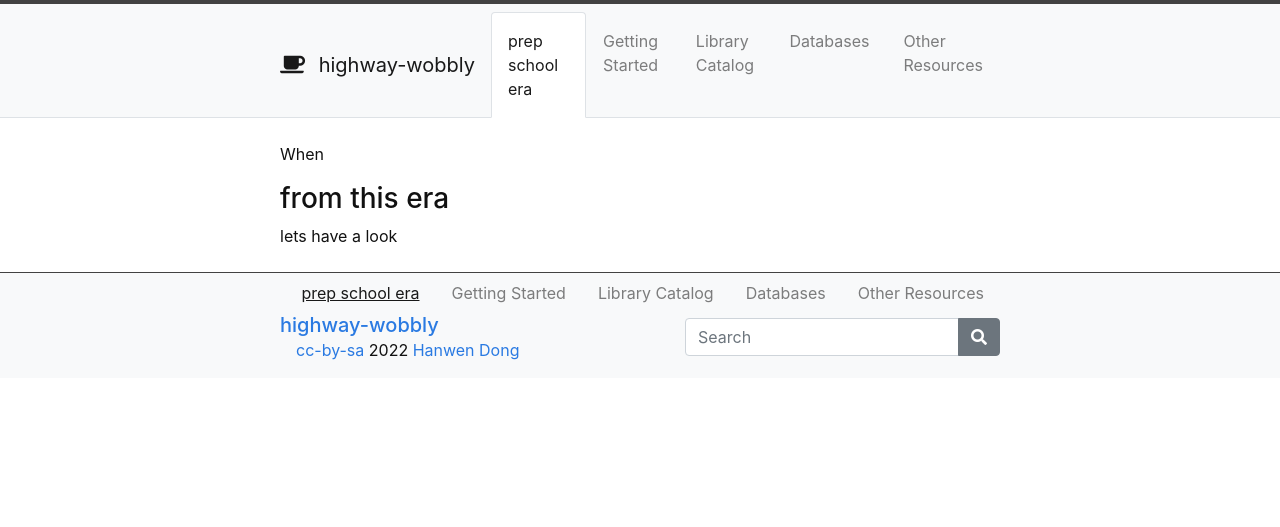
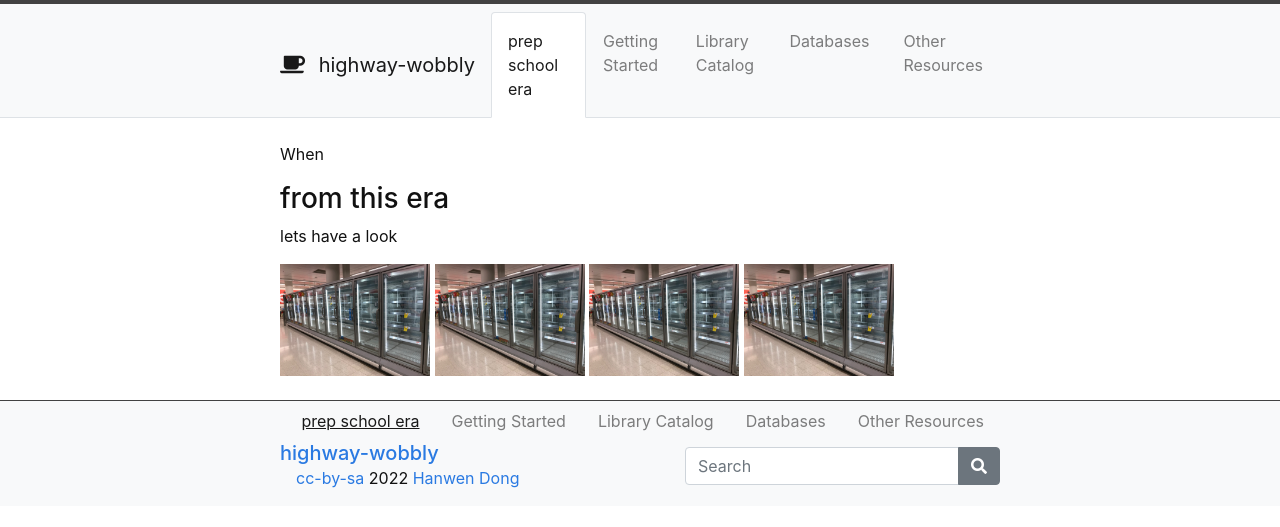
Before and after one commit to DickTurpshead/highway-wobbly, a Jekyll site: the page built from content/0-prep-school.md, in a window 1280 px wide. Shown: the top 527 px of the page. Built offline with Jekyll 4.4.1, drawn with Linux system fonts in a browser that asks for light colours.

Commit message:
Update 0-prep-school.md

```diff
--- a/content/0-prep-school.md
+++ b/content/0-prep-school.md
@@ -9,3 +9,9 @@ When
 ### from this era
 
 lets have a look
+
+
+<img src="https://dickturpshead.github.io/highway-wobbly/images/empty-freezer.jpg" alt="fridges in Coles" width="150"/>
+<img src="https://dickturpshead.github.io/highway-wobbly/images/empty-freezer.jpg" alt="fridges in Coles" width="150"/>
+<img src="https://dickturpshead.github.io/highway-wobbly/images/empty-freezer.jpg" alt="fridges in Coles" width="150"/>
+<img src="https://dickturpshead.github.io/highway-wobbly/images/empty-freezer.jpg" alt="fridges in Coles" width="150"/>
```
